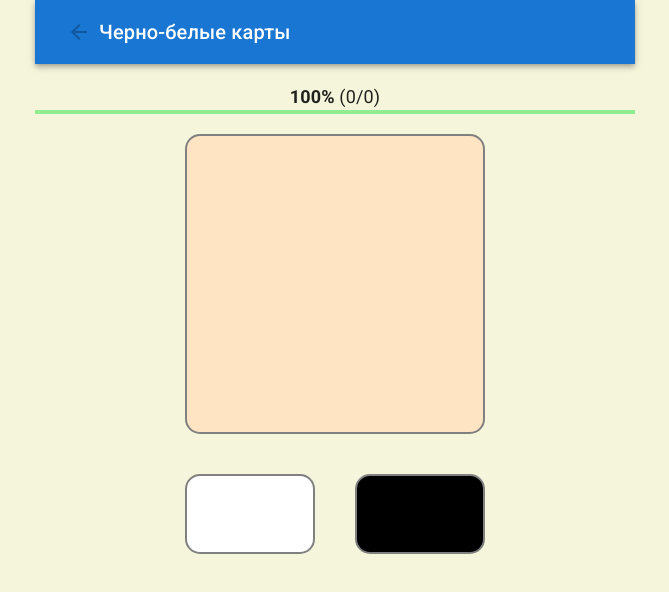
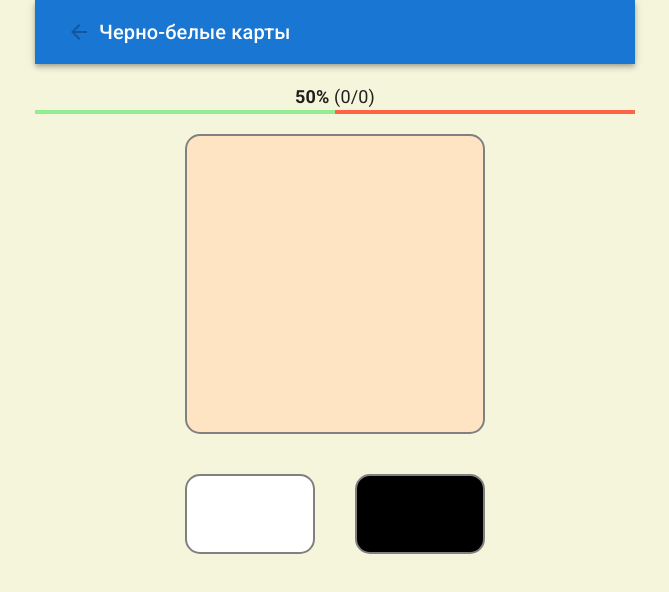
Before and after one commit to viterobk/intuition-training, a React (Create React App) app: page /#/bwc in a window 1280 px wide. Shown: the top 592 px of the page, without its empty margins (305-974 px from the left). Built offline with nearby package versions, Linux system fonts and the light colour scheme.

Commit message:
Improvement

```diff
--- a/src/Components/BWCards.tsx
+++ b/src/Components/BWCards.tsx
@@ -17,7 +17,7 @@ export default function() {
   const [isNextBlack, setIsNextBlack] = useState(isBlack());
   const [showResult, setShowResult] = useState(false);
   const resultClass = isNextBlack ? 'bwc-result-black' : 'bwc-result-white';
-  const resultPercent = totalAnswers > 0 ? Math.round(correctAnswers * 100 / totalAnswers) : 100;
+  const resultPercent = totalAnswers > 0 ? Math.round(correctAnswers * 100 / totalAnswers) : 50;
   const displayResult = (isAnswerBlack) => {
     if (showResult) {
       return;
```
